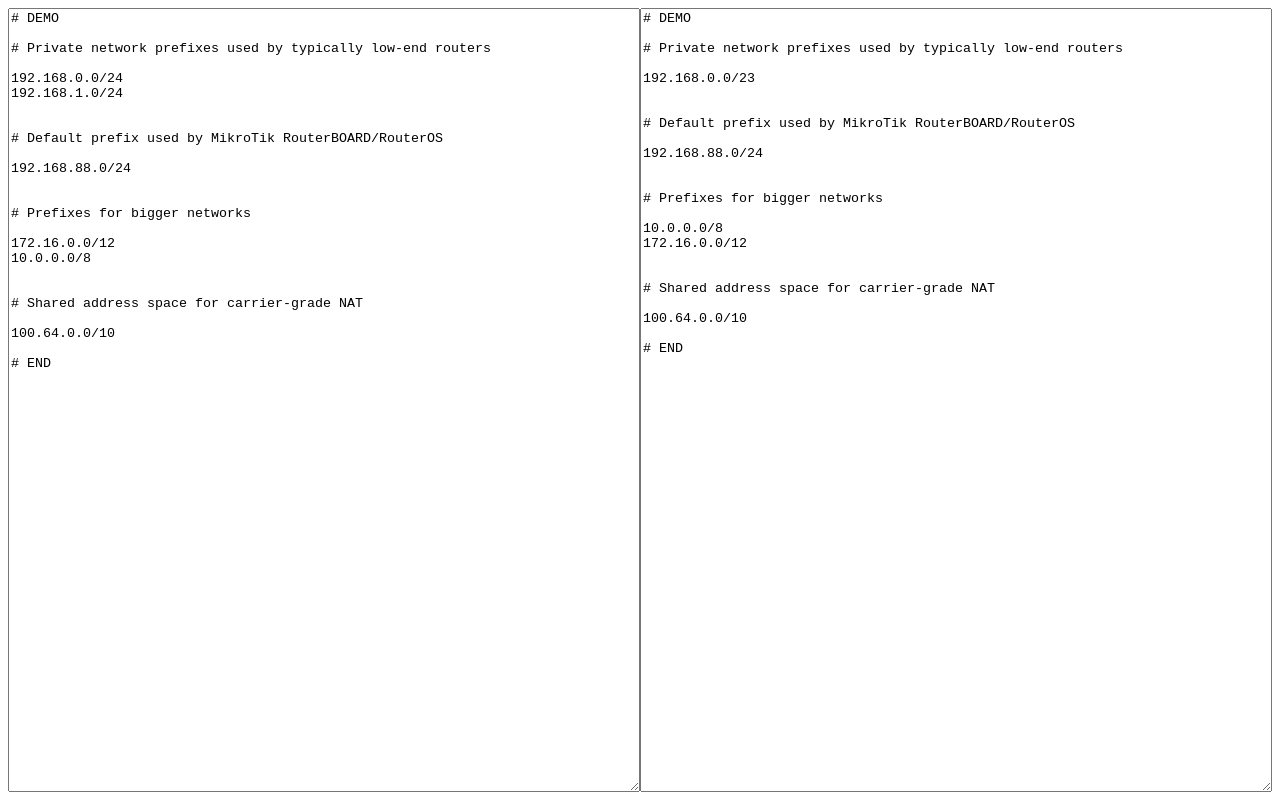
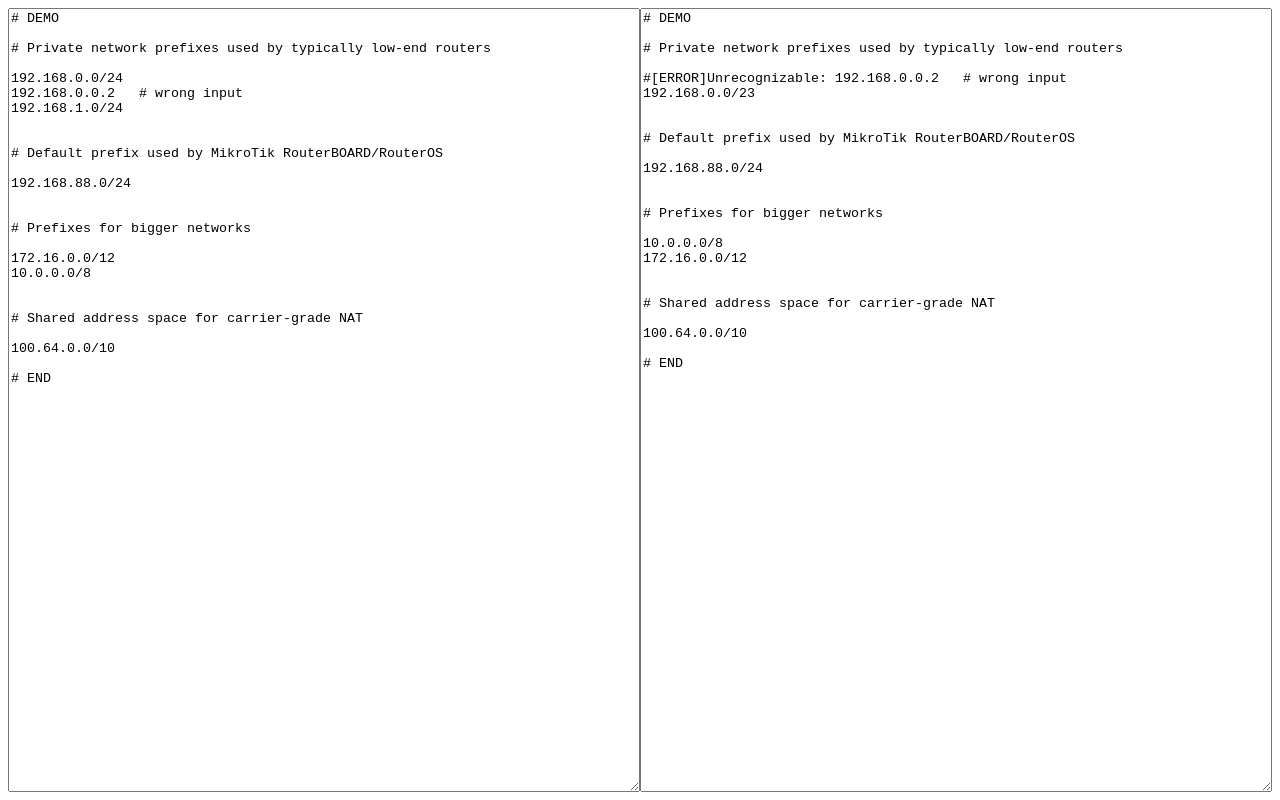
Before and after one commit to Licshee/IPv4-CIDR-Prefix-Merger, a plain HTML site: page index.html in a window 1280 px wide. Drawn offline with Linux system fonts and the light colour scheme.

Commit message:
better error message

```diff
--- a/index.html
+++ b/index.html
@@ -12,6 +12,7 @@ textarea { width: 50%; height: 100%; }
 # Private network prefixes used by typically low-end routers
 
 192.168.0.0/24
+192.168.0.0.2	# wrong input
 192.168.1.0/24
 
 
@@ -97,7 +98,7 @@ function $refresh(){
 			try{
 				o.push(line);
 			}catch(ex){
-				buffer += ex + '\r\n';
+				buffer += "#[ERROR]Unrecognizable: " + line + '\r\n';
 			}
 		}
 		dump(o, '', 0), dump(o, '', 1);
```
